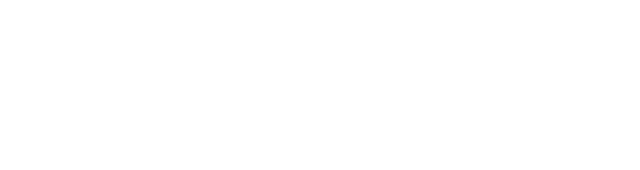
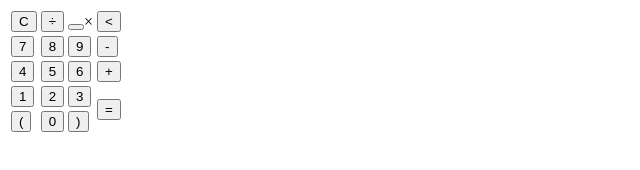
Before and after one commit to MatiasGonzalez1/recursos-frontEnd, a plain HTML site: page 6 - Dark calculator/index.html in a window 1280 px wide. Shown: the whole page, without its empty margins (0-640 px from the left). Drawn offline with Linux system fonts and the light colour scheme.

Commit message:
feat: add dark calculator project

```diff
--- a/6 - Dark calculator/index.html
+++ b/6 - Dark calculator/index.html
@@ -4,9 +4,52 @@
   <meta charset="UTF-8">
   <meta http-equiv="X-UA-Compatible" content="IE=edge">
   <meta name="viewport" content="width=device-width, initial-scale=1.0">
-  <title>Document</title>
+  <title>Black & White calculator</title>
 </head>
 <body>
-
+  <div class="container">
+    <div class="calculator dark">
+      <div class="theme-togler active">
+        <i class="toggler-icon"></i>
+      </div>
+      <div class="display-screen">
+        <div id="display"></div>
+      </div>
+      <div class="buttons">
+        <table>
+          <tr>
+            <td><button class="btn-operator" id="clear">C</button></td>
+            <td><button class="btn-operator" id="/">&divide;</button></td>
+            <td><button class="btn-operator" id="*"></button>&times;</td>
+            <td><button class="btn-operator" id="backspace"><</button></td>
+          </tr>
+          <tr>
+            <td><button class="btn-number" id="7">7</button></td>
+            <td><button class="btn-number" id="8">8</button></td>
+            <td><button class="btn-number" id="9">9</button></td>
+            <td><button class="btn-operator" id="-">-</button></td>
+          </tr>
+          <tr>
+            <td><button class="btn-number" id="4">4</button></td>
+            <td><button class="btn-number" id="5">5</button></td>
+            <td><button class="btn-number" id="6">6</button></td>
+            <td><button class="btn-operator" id="+">+</button></td>
+          </tr>
+          <tr>
+            <td><button class="btn-number" id="1">1</button></td>
+            <td><button class="btn-number" id="2">2</button></td>
+            <td><button class="btn-number" id="3">3</button></td>
+            <td rowspan="2"><button class="btn-equal" id="equal">=</button></td>
+          </tr>
+          <tr>
+            <td><button class="btn-operator" id="(">(</button></td>
+            <td><button class="btn-number" id="0">0</button></td>
+            <td><button class="btn-operator" id=")">)</button></td>
+          </tr>
+        </table>
+      </div>
+    </div>
+  </div>
+  <script src="script.js"></script>
 </body>
 </html>
```
